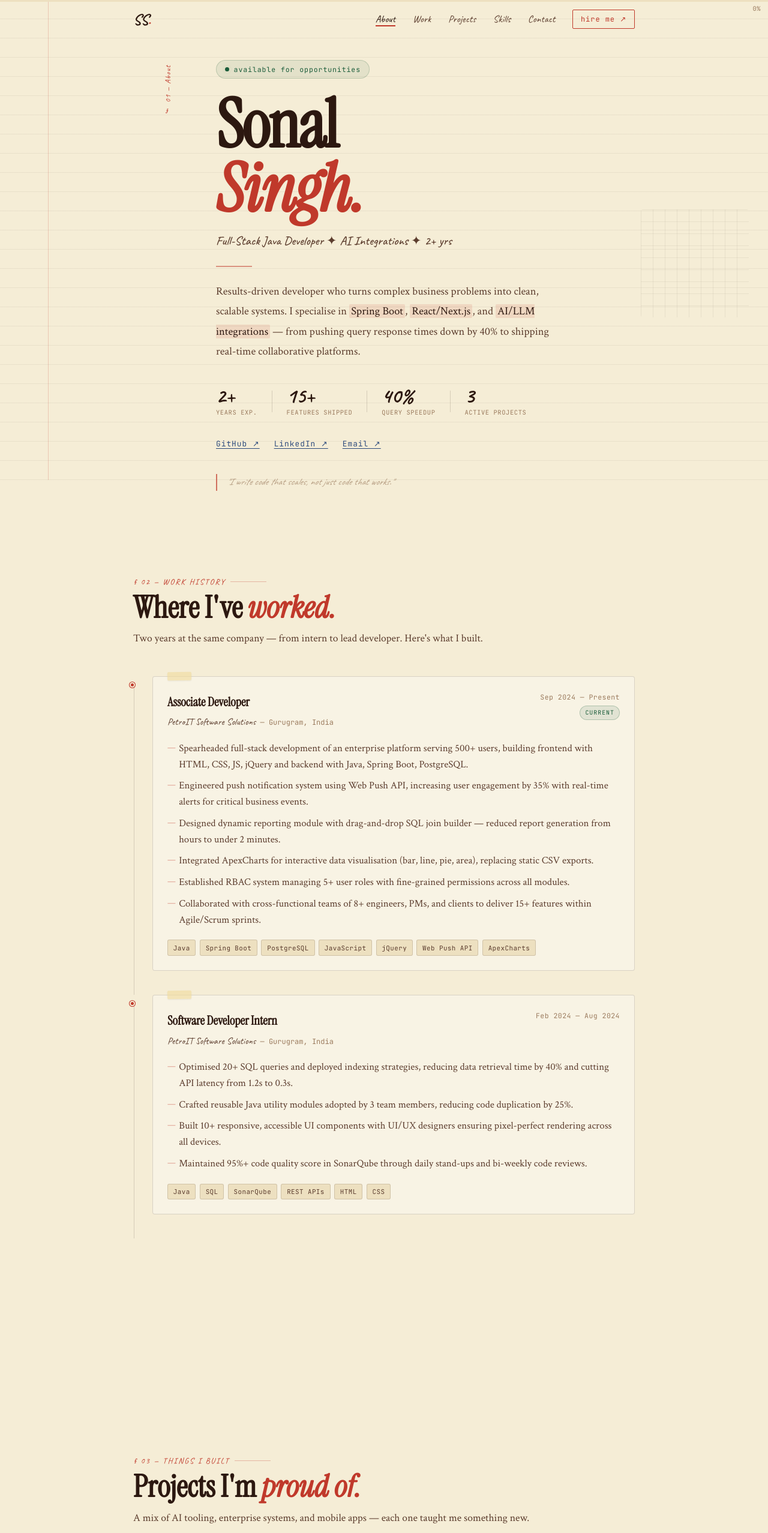
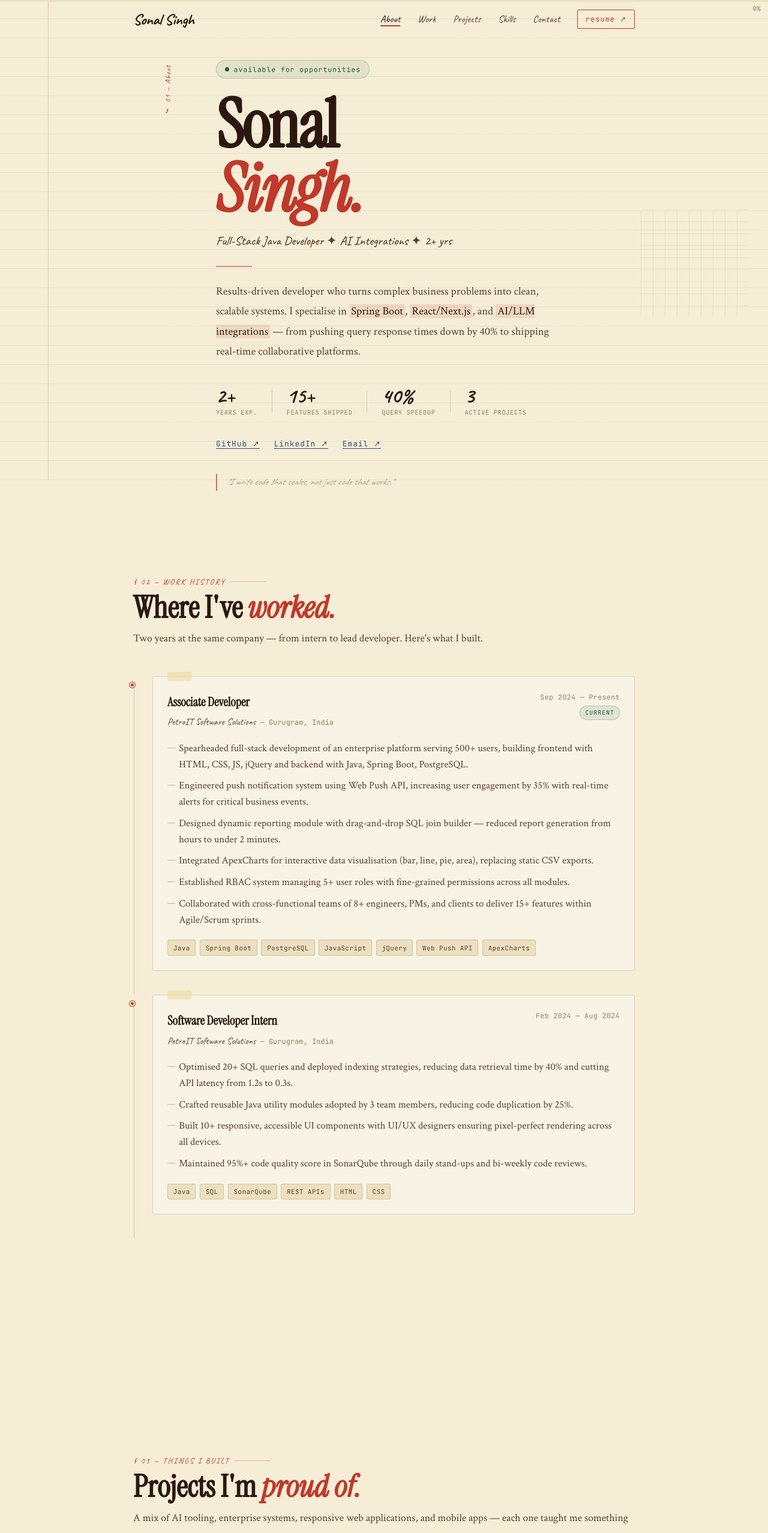
Before and after one commit to sonal0212/Portfolio, a React (Vite) app: page / in a window 1280 px wide. Shown: the top 2555 px of the page at 60% size. Built offline with nearby package versions, Linux system fonts and the light colour scheme.

Commit message:
Project section updates

```diff
--- a/src/components/Contact.jsx
+++ b/src/components/Contact.jsx
@@ -11,7 +11,7 @@ const socials = [
   {
     label: 'LinkedIn',
     handle: 'sonal-singh-dev',
-    href: 'https://linkedin.com/in/sonal-singh-dev',
+    href: 'https://www.linkedin.com/in/sonal-singh-dev/',
     desc: 'professional profile',
   },
   {
--- a/src/components/Hero.jsx
+++ b/src/components/Hero.jsx
@@ -80,7 +80,7 @@ export default function Hero() {
               GitHub ↗
             </a>
             <a
-              href="https://linkedin.com/in/sonal-singh-dev"
+              href="https://www.linkedin.com/in/sonal-singh-dev/"
               target="_blank"
               rel="noopener noreferrer"
               className="hero__link mono"
--- a/src/components/Navbar.jsx
+++ b/src/components/Navbar.jsx
@@ -28,7 +28,7 @@ export default function Navbar({ activeSection }) {
     <header className={`navbar ${scrolled ? 'navbar--scrolled' : ''}`}>
       <div className="navbar__inner">
         <button className="navbar__logo caveat" onClick={() => scrollTo('about')}>
-          SS<span className="navbar__logo-dot">.</span>
+          Sonal Singh
         </button>
 
         <nav className={`navbar__nav ${menuOpen ? 'navbar__nav--open' : ''}`}>
@@ -43,10 +43,12 @@ export default function Navbar({ activeSection }) {
           ))}
           <a
             className="navbar__resume mono"
-            href="mailto:sonals02.singh@gmail.com"
-            aria-label="Email Sonal"
+            href="/resume.pdf"
+            target="_blank"
+            rel="noopener noreferrer"
+            aria-label="Download Resume"
           >
-            hire me ↗
+            resume ↗
           </a>
         </nav>
 
--- a/src/components/Projects.jsx
+++ b/src/components/Projects.jsx
@@ -36,7 +36,31 @@ const projects = [
     accent: '#1A5C3A',
     rotate: '-1deg',
     label: '03',
-    github: 'https://github.com/sonal0212',
+    github: 'https://receipt-slayer.netlify.app/',
+  },
+  {
+    title: 'Omnifood',
+    subtitle: 'Responsive Food Delivery Website',
+    period: '2023 — 2024',
+    description:
+      'Modern, fully responsive food delivery landing page built with HTML, CSS, and JavaScript. Features smooth scroll navigation, interactive testimonials, and mobile-first design. Showcases best practices in semantic HTML, CSS Grid/Flexbox layouts, and vanilla JavaScript interactions for enhanced UX.',
+    tags: ['HTML', 'CSS', 'JavaScript', 'Responsive Design', 'UI/UX'],
+    accent: '#FF9500',
+    rotate: '1.2deg',
+    label: '04',
+    github: 'https://app.netlify.com/projects/omnifood-sonal/overview',
+  },
+  {
+    title: 'DentalCare',
+    subtitle: 'Healthcare Clinic Management System',
+    period: '2023 — 2024',
+    description:
+      'Full-stack dental clinic website featuring patient booking system, service catalog, and clinic information. Built with responsive design principles to provide seamless experience across devices. Includes appointment scheduling, service listings, and contact integration for modern healthcare service delivery.',
+    tags: ['React', 'HTML', 'CSS', 'Responsive Design', 'Healthcare'],
+    accent: '#4A90E2',
+    rotate: '-1.5deg',
+    label: '05',
+    github: 'https://dentalcare-dev.netlify.app/',
   },
 ]
 
@@ -131,7 +155,7 @@ export default function Projects() {
           <p className="section-stamp">§ 03 — Things I Built</p>
           <h2 className="section-title">Projects I'm <em>proud of.</em></h2>
           <p className="projects__intro">
-            A mix of AI tooling, enterprise systems, and mobile apps — each one taught me something new.
+            A mix of AI tooling, enterprise systems, responsive web applications, and mobile apps — each one taught me something new.
           </p>
         </div>
 
```
Also changed, not shown: 1 other file (tests, documents, lock files or other folders).
